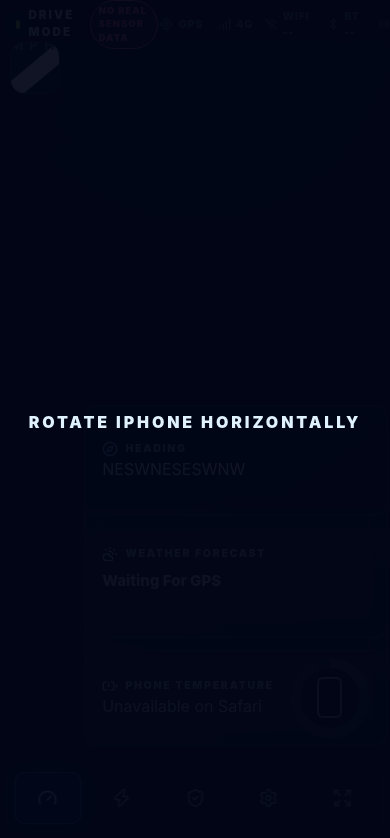
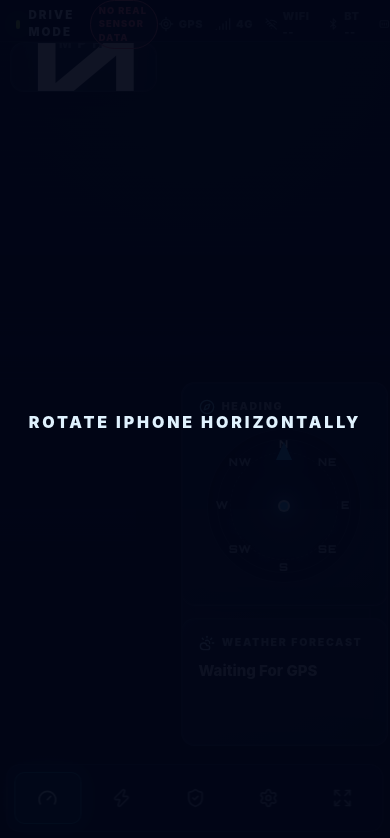
Before and after one commit to yuvarajbhatta/dashboard, a React (Vite) app: page / in a window 390 px wide. Shown: the top 838 px of the page. Built offline with nearby package versions, Linux system fonts and the light colour scheme.

Commit message:
Removed Phone Temp Card

```diff
--- a/src/pages/Dashboard.tsx
+++ b/src/pages/Dashboard.tsx
@@ -4,7 +4,7 @@ import { format } from 'date-fns';
 import { motion } from 'framer-motion';
 import { AccelerationPanel } from '../components/AccelerationPanel';
 import { BottomNav, type NavTab } from '../components/BottomNav';
-import { HeadingCard, PhoneTemperatureCard, WeatherCard } from '../components/DashboardInfoCards';
+import { HeadingCard, WeatherCard } from '../components/DashboardInfoCards';
 import { ForceGraphCard } from '../components/ForceGraphCard';
 import { MiniMetricCard } from '../components/MiniMetricCard';
 import { SafetyScoreGauge } from '../components/SafetyScoreGauge';
@@ -111,7 +111,7 @@ export function Dashboard() {
             <div className="right-info-zone">
               <HeadingCard heading={telemetry.heading} label={telemetry.headingLabel} />
               <WeatherCard weather={weather.weather} status={weather.status} />
-              <PhoneTemperatureCard />
+              {/*<PhoneTemperatureCard />*/}
             </div>
           </>
         ) : null}
--- a/src/styles/index.css
+++ b/src/styles/index.css
@@ -2927,3 +2927,185 @@ body,
     gap: 0.46rem !important;
   }
 }
+
+
+/* Circular compass UI */
+.heading-card {
+  display: grid !important;
+  grid-template-rows: auto minmax(0, 1fr) !important;
+  align-content: stretch !important;
+  gap: 0.55rem !important;
+}
+
+.compass-circle-card {
+  display: grid !important;
+  place-items: center !important;
+  height: 100% !important;
+  min-height: 0 !important;
+}
+
+.compass-circle-wrap {
+  position: relative !important;
+  width: min(100%, 9.6rem) !important;
+  aspect-ratio: 1 / 1 !important;
+  display: grid !important;
+  place-items: center !important;
+  border-radius: 999px !important;
+  overflow: hidden !important;
+  background:
+    radial-gradient(circle at 50% 50%, rgba(56, 189, 248, 0.12), transparent 36%),
+    radial-gradient(circle at 50% 50%, rgba(15, 23, 42, 0.92), rgba(2, 6, 23, 0.98) 68%) !important;
+  border: 1px solid rgba(148, 163, 184, 0.18) !important;
+  box-shadow:
+    inset 0 0 20px rgba(0, 0, 0, 0.72),
+    0 0 22px rgba(56, 189, 248, 0.08) !important;
+}
+
+.compass-ring {
+  position: absolute !important;
+  inset: 0.55rem !important;
+  border-radius: 999px !important;
+  border: 1px solid rgba(148, 163, 184, 0.18) !important;
+  transition: transform 220ms ease-out !important;
+  will-change: transform !important;
+}
+
+.compass-ring::before {
+  position: absolute !important;
+  inset: 0.75rem !important;
+  content: '' !important;
+  border-radius: 999px !important;
+  border: 1px dashed rgba(148, 163, 184, 0.2) !important;
+}
+
+.compass-dir {
+  position: absolute !important;
+  left: 50% !important;
+  top: 50% !important;
+  display: grid !important;
+  min-width: 1.7rem !important;
+  height: 1.2rem !important;
+  place-items: center !important;
+  color: #94a3b8 !important;
+  font-family: 'Orbitron', 'Rajdhani', Inter, system-ui, sans-serif !important;
+  font-size: 0.68rem !important;
+  font-weight: 900 !important;
+  letter-spacing: 0.08em !important;
+  text-shadow: 0 0 10px rgba(0, 0, 0, 0.8) !important;
+}
+
+.compass-n {
+  color: #f8fafc !important;
+  transform: translate(-50%, -50%) rotate(0deg) translateY(-3.85rem) rotate(0deg) !important;
+}
+
+.compass-ne {
+  transform: translate(-50%, -50%) rotate(45deg) translateY(-3.85rem) rotate(-45deg) !important;
+}
+
+.compass-e {
+  transform: translate(-50%, -50%) rotate(90deg) translateY(-3.85rem) rotate(-90deg) !important;
+}
+
+.compass-se {
+  transform: translate(-50%, -50%) rotate(135deg) translateY(-3.85rem) rotate(-135deg) !important;
+}
+
+.compass-s {
+  transform: translate(-50%, -50%) rotate(180deg) translateY(-3.85rem) rotate(-180deg) !important;
+}
+
+.compass-sw {
+  transform: translate(-50%, -50%) rotate(225deg) translateY(-3.85rem) rotate(-225deg) !important;
+}
+
+.compass-w {
+  transform: translate(-50%, -50%) rotate(270deg) translateY(-3.85rem) rotate(-270deg) !important;
+}
+
+.compass-nw {
+  transform: translate(-50%, -50%) rotate(315deg) translateY(-3.85rem) rotate(-315deg) !important;
+}
+
+.compass-fixed-arrow {
+  position: absolute !important;
+  top: 0.72rem !important;
+  left: 50% !important;
+  z-index: 4 !important;
+  width: 0 !important;
+  height: 0 !important;
+  transform: translateX(-50%) !important;
+  border-left: 0.52rem solid transparent !important;
+  border-right: 0.52rem solid transparent !important;
+  border-bottom: 1.18rem solid #38bdf8 !important;
+  filter: drop-shadow(0 0 12px rgba(56, 189, 248, 0.88)) !important;
+}
+
+.compass-center-dot {
+  position: absolute !important;
+  z-index: 3 !important;
+  width: 0.72rem !important;
+  height: 0.72rem !important;
+  border-radius: 999px !important;
+  background: #38bdf8 !important;
+  border: 2px solid rgba(248, 250, 252, 0.72) !important;
+  box-shadow: 0 0 14px rgba(56, 189, 248, 0.8) !important;
+}
+
+@media (orientation: landscape) and (max-height: 520px) {
+  .compass-circle-wrap {
+    width: min(100%, 7.7rem) !important;
+  }
+
+  .compass-dir {
+    font-size: 0.58rem !important;
+  }
+
+  .compass-n {
+    transform: translate(-50%, -50%) rotate(0deg) translateY(-3.05rem) rotate(0deg) !important;
+  }
+
+  .compass-ne {
+    transform: translate(-50%, -50%) rotate(45deg) translateY(-3.05rem) rotate(-45deg) !important;
+  }
+
+  .compass-e {
+    transform: translate(-50%, -50%) rotate(90deg) translateY(-3.05rem) rotate(-90deg) !important;
+  }
+
+  .compass-se {
+    transform: translate(-50%, -50%) rotate(135deg) translateY(-3.05rem) rotate(-135deg) !important;
+  }
+
+  .compass-s {
+    transform: translate(-50%, -50%) rotate(180deg) translateY(-3.05rem) rotate(-180deg) !important;
+  }
+
+  .compass-sw {
+    transform: translate(-50%, -50%) rotate(225deg) translateY(-3.05rem) rotate(-225deg) !important;
+  }
+
+  .compass-w {
+    transform: translate(-50%, -50%) rotate(270deg) translateY(-3.05rem) rotate(-270deg) !important;
+  }
+
+  .compass-nw {
+    transform: translate(-50%, -50%) rotate(315deg) translateY(-3.05rem) rotate(-315deg) !important;
+  }
+}
+
+/* Right column: compass takes top/middle, weather moves to bottom */
+.right-info-zone {
+  grid-template-rows: minmax(0, 1.75fr) minmax(0, 1fr) !important;
+}
+
+@media (orientation: landscape) and (max-height: 520px) {
+  .right-info-zone {
+    grid-template-rows: minmax(0, 1.75fr) minmax(0, 1fr) !important;
+    gap: 0.5rem !important;
+  }
+
+  .compass-circle-wrap {
+    width: min(100%, 10rem) !important;
+  }
+}
```
